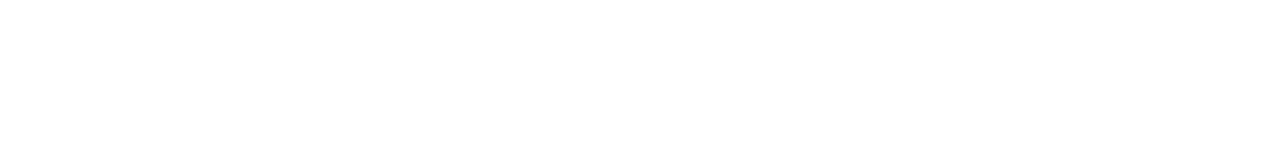
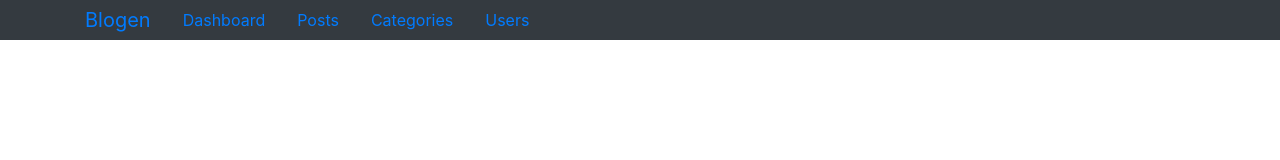
Before and after one commit to ejohann/blogen, a plain HTML site: page index.html in a window 1280 px wide. Drawn offline with nearby package versions, Linux system fonts and the light colour scheme.

Commit message:
Create left menu items

```diff
--- a/index.html
+++ b/index.html
@@ -10,6 +10,30 @@
     <title>Blogen Admin</title>
 </head>
 <body>
+  <nav class="navbar navbar-expand-sm bg-dark p-0">
+    <div class="container">
+      <a href="index.html" class="navbar-brand">Blogen</a>
+      <button class="navbar-toggler" data-toggle="collapse" data-target="#navbarCollapse">
+        <span class="navbar-toggler-icon"></span>
+      </button>
+      <div class="collapse navbar-collapse" id="navbarCollapse">
+        <ul class="navbar-nav">
+          <li class="nav-item px-2">
+            <a href="index.html" class="nav-link active">Dashboard</a>
+          </li>
+          <li class="nav-item px-2">
+              <a href="posts.html" class="nav-link active">Posts</a>
+          </li>
+          <li class="nav-item px-2">
+              <a href="categories.html" class="nav-link active">Categories</a>
+          </li>
+          <li class="nav-item px-2">
+              <a href="users.html" class="nav-link active">Users</a>
+          </li>
+        </ul>
+      </div>
+    </div>
+  </nav>
 
 
 
```
